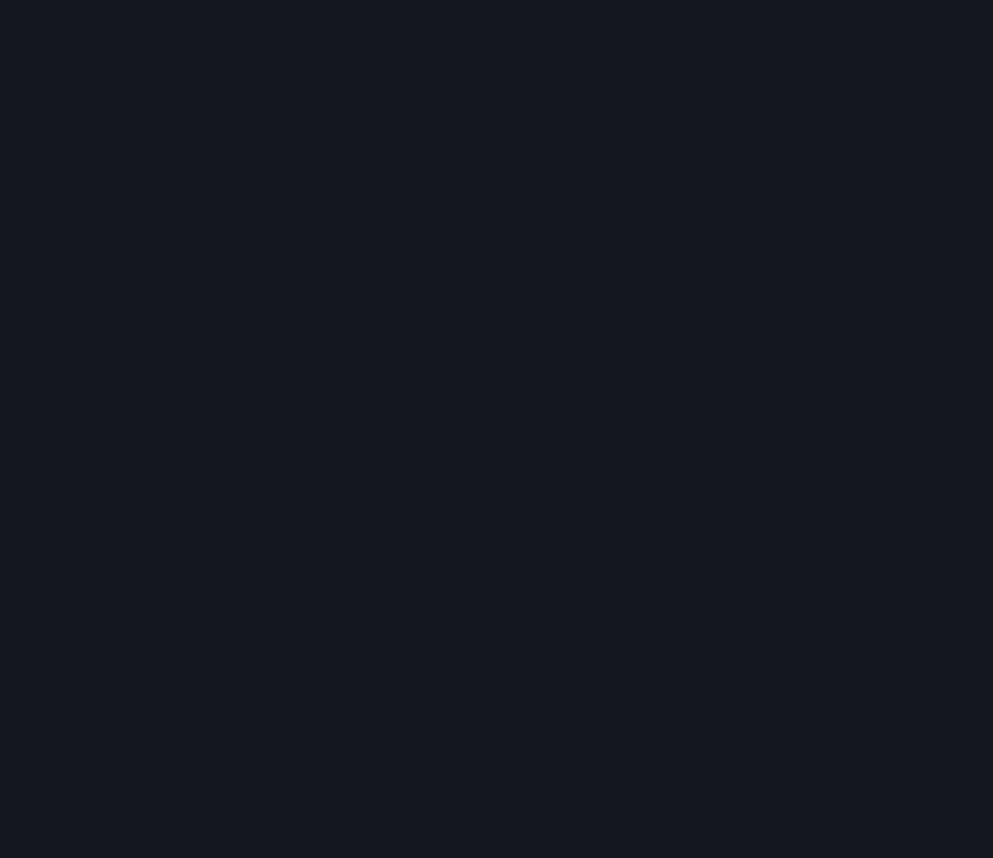
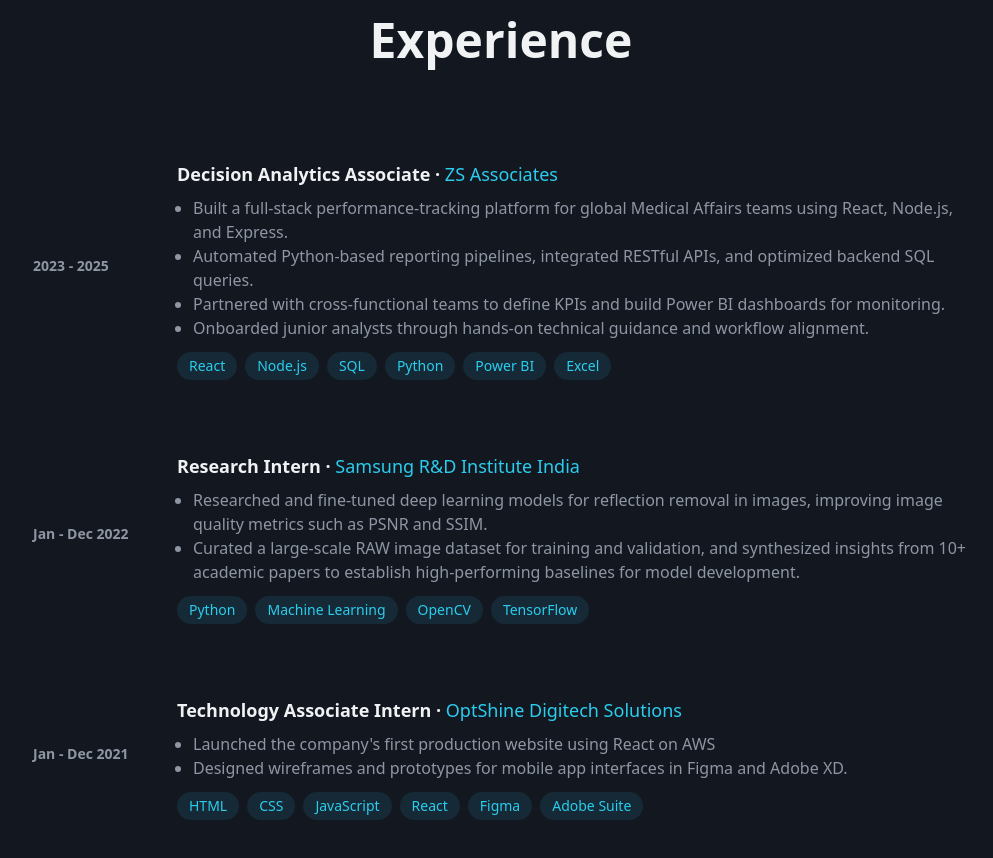
Before and after one commit to ujjwalpuri29/portfolio-website, a React (Vite) app: page / in a window 1280 px wide. Shown: the part 880-1738 px from the top of the page, without its empty margins (139-1132 px from the left). Before the commit the page ends 800 px from the top, so only its background shows below. Built offline with nearby package versions, Linux system fonts and the light colour scheme.

Commit message:
Add Experience section

```diff
--- a/index.html
+++ b/index.html
@@ -2,7 +2,7 @@
 <html lang="en">
   <head>
     <meta charset="UTF-8" />
-    <link rel="icon" type="image/svg+xml" href="./public/vite.svg" />
+    <link rel="icon" type="image/svg+xml" href="/vite.svg" />
     <meta name="viewport" content="width=device-width, initial-scale=1.0" />
     <title>Ujjwal Puri | Portfolio</title>
   </head>
--- /dev/null
+++ b/src/components/Experience.tsx
@@ -0,0 +1,86 @@
+const Experience = () => {
+    const experience = [
+        {
+            position: "Decision Analytics Associate",
+            organization: "ZS Associates",
+            year: "2023 - 2025",
+            description:
+                ["Built a full-stack performance-tracking platform for global Medical Affairs teams using React, Node.js, and Express.", "Automated Python-based reporting pipelines, integrated RESTful APIs, and optimized backend SQL queries.", "Partnered with cross-functional teams to define KPIs and build Power BI dashboards for monitoring.", "Onboarded junior analysts through hands-on technical guidance and workflow alignment."],
+            skills: ["React", "Node.js", "SQL", "Python", "Power BI", "Excel"],
+        },
+        {
+            position: "Research Intern",
+            organization: "Samsung R&D Institute India",
+            year: "Jan - Dec 2022",
+            description:
+                ["Researched and fine-tuned deep learning models for reflection removal in images, improving image quality metrics such as PSNR and SSIM.", "Curated a large-scale RAW image dataset for training and validation, and synthesized insights from 10+ academic papers to establish high-performing baselines for model development."],
+            skills: ["Python", "Machine Learning", "OpenCV", "TensorFlow"],
+        },
+        {
+            position: "Technology Associate Intern",
+            organization: "OptShine Digitech Solutions",
+            year: "Jan - Dec 2021",
+            description:
+                ["Launched the company's first production website using React on AWS", "Designed wireframes and prototypes for mobile app interfaces in Figma and Adobe XD."],
+            skills: ["HTML", "CSS", "JavaScript", "React", "Figma", "Adobe Suite"],
+        },
+    ];
+
+    return (
+        <section id="experience" className="py-24 px-6 bg-background">
+            <div className="container mx-auto max-w-7xl">
+                <div className="text-center md:mb-16 animate-fade-in">
+                    <h2 className="text-4xl md:text-5xl font-bold mb-4">
+                        Experience
+                    </h2>
+                </div>
+
+                <div className="max-w-5xl mx-auto space-y-2">
+                    {experience.map((item, index) => (
+                        <div
+                            key={index}
+                            className="py-4 md:p-8 rounded-lg hover:bg-card"
+                        >
+                            <div className="md:flex items-center gap-4 md:gap-8">
+                                <div className="flex flex-shrink-0 md:mx-3 min-w-[100px]">
+                                    <p className="text-sm text-muted-foreground font-semibold mb-2">
+                                        {item.year}
+                                    </p>
+                                </div>
+                                <div className="flex-1">
+                                    <p className="text-lg font-semibold mb-1">
+                                        {item.position} &middot;{" "}
+                                        <span className="text-primary font-medium mb-2">
+                                            {item.organization}
+                                        </span>
+                                    </p>
+                                    <div>
+                                    <ul className="text-muted-foreground my-2">
+                                        {item.description.map((description, index) => (
+                                            <li key={index} className="ml-4 list-disc">
+                                                {description}
+                                            </li>
+                                        ))}
+                                    </ul>
+                                    </div>
+                                    <div className="flex flex-wrap gap-2 mt-3">
+                                        {item.skills.map((skill, index) => (
+                                            <span
+                                                key={index}
+                                                className="px-3 py-1 bg-primary/10 text-primary rounded-full font-medium text-sm leading-5"
+                                            >
+                                                {skill}
+                                            </span>
+                                        ))}
+                                    </div>
+                                </div>
+                            </div>
+                        </div>
+                    ))}
+                </div>
+            </div>
+        </section>
+    );
+};
+
+export default Experience;
--- a/src/components/Home.tsx
+++ b/src/components/Home.tsx
@@ -15,14 +15,14 @@
         >
             <div className="container mx-auto px-6 relative z-10 text-center">
                 <div className="max-w-4xl mx-auto space-y-8 animate-fade-in">
-                    <h1 className="text-5xl md:text-7xl font-bold tracking-tight">
+                    <h1 className="text-5xl md:text-7xl font-bold">
                         <span className="block">Ujjwal Puri</span>
                         <span className="text-3xl md:text-4xl">
                             AI/ML and Front-End Web Developer
                         </span>
                     </h1>
 
-                    <p className="text-xl md:text-2xl text-muted-foreground max-w-2xl mx-auto">
+                    <p className="text-xl md:text-2xl text-muted-foreground max-w-4xl mx-auto">
                         Crafting beautiful digital experiences through code and
                         design. Master's student at USC passionate about building innovative
                         solutions to real-world problems.
--- a/src/components/ParticlesBackground.tsx
+++ b/src/components/ParticlesBackground.tsx
@@ -48,7 +48,7 @@
                                     distance: 200,
                                     size: 10,
                                     duration: 2,
-                                    opacity: 0.6,
+                                    opacity: 0.3,
                                 },
                             },
                         },
--- a/src/pages/Index.tsx
+++ b/src/pages/Index.tsx
@@ -1,9 +1,11 @@
 import Home from "../components/Home";
+import Experience from "../components/Experience";
 
 const Index = () => {
   return (
     <div className="min-h-screen">
       <Home />
+      <Experience />
     </div>
   );
 };
```
